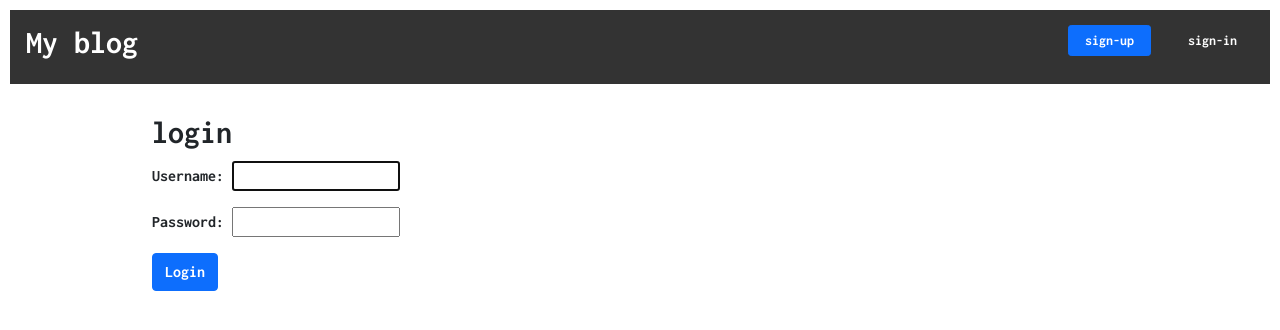
After one commit to Arun445/blog_app, a Django app: page /accounts/login/ in a window 1280 px wide. The commit adds this page. Shown: the top 330 px of the page. Run offline with Django 3.2, Linux system fonts and the light colour scheme.

Commit message:
Added login function, block title added

```diff
--- a/blog/static/blog/blog.css
+++ b/blog/static/blog/blog.css
@@ -61,3 +61,10 @@ a {
     margin-top: -10px;
 
 }
+.top-menu button {
+    color:white;
+}
+
+.sign-in button:hover {
+    color:gray;
+}
--- a/blog/templates/blog/base.html
+++ b/blog/templates/blog/base.html
@@ -4,7 +4,7 @@
 <html lang="en">
 <head>
     <meta charset="UTF-8">
-    <title>My blog</title>
+    <title>{% block title %}{% endblock %}</title>
 
     <link rel="preconnect" href="https://fonts.gstatic.com">
     <link href="https://fonts.googleapis.com/css2?family=Inconsolata:wght@700&display=swap" rel="stylesheet">
@@ -20,6 +20,9 @@
     {% if user.is_authenticated %}
         <a href="{% url 'post_draft_list' %}" class="top-menu"><i class="fas fa-book-open"></i></a>
         <a href="{% url 'post_new' %}" class="top-menu"><i class="fas fa-plus"></i></a>
+    {% else %}
+        <a href="{% url 'login' %}" class="sign-in top-menu"><button class="ml-2 ml-lg-0 btn btn-sm btn px-3">sign-in</button></a>
+        <a href="{% url 'login' %}" class="top-menu"><button class="ml-2 ml-lg-0 btn btn-sm btn-primary px-3">sign-up</button></a>
     {% endif %}
     <h1><a href="{% url 'post_list' %}" class="middle">My blog</a></h1>
 
--- a/blog/templates/blog/post_detail.html
+++ b/blog/templates/blog/post_detail.html
@@ -1,5 +1,7 @@
 
 {% extends 'blog/base.html' %}
+
+{% block title %} {{post.title}} {% endblock %}
 
 {% block content %}
 
--- a/blog/templates/blog/post_draft_list.html
+++ b/blog/templates/blog/post_draft_list.html
@@ -1,4 +1,6 @@
 {% extends 'blog/base.html' %}
+
+{% block title %} My drafts {% endblock %}
 
 {% block content %}
 
--- a/blog/templates/blog/post_edit.html
+++ b/blog/templates/blog/post_edit.html
@@ -1,5 +1,6 @@
 {% extends 'blog/base.html' %}
 
+{% block title %} {{post.title}} {% endblock %}
 
 {% block content %}
 
--- a/blog/templates/blog/post_list.html
+++ b/blog/templates/blog/post_list.html
@@ -1,5 +1,8 @@
 
 {% extends 'blog/base.html' %}
+
+{% block title %} My blog {% endblock %}
+
 
 {% block content %}
 
--- /dev/null
+++ b/blog/templates/registration/login.html
@@ -0,0 +1,17 @@
+{% extends 'blog/base.html' %}
+
+{% block title %}
+    Login
+{% endblock %}
+
+{% block content %}
+
+    <h2>login</h2>
+    <form method="post">
+    {% csrf_token %}
+        {{ form.as_p }}
+        <button type="sumbit" class="btn btn-primary">Login</button>
+    </form>
+
+
+{% endblock content %}
--- a/blog/urls.py
+++ b/blog/urls.py
@@ -1,5 +1,7 @@
 from django.urls import path
 from . import views
+from django.contrib.auth.views import LoginView
+
 
 urlpatterns = [
     path('', views.post_list, name='post_list'),
@@ -8,5 +10,6 @@ urlpatterns = [
     path('post/<int:pk>/edit/', views.post_edit, name='post_edit'),
     path('drafts/', views.post_draft_list, name='post_draft_list'),
     path('post/<int:pk>/publish/', views.post_publish, name='post_publish'),
+    path('accounts/login/', LoginView.as_view(), name='login'),
 
 ]
--- a/blog_app/settings.py
+++ b/blog_app/settings.py
@@ -120,3 +120,5 @@ USE_TZ = False
 # https://docs.djangoproject.com/en/3.1/howto/static-files/
 
 STATIC_URL = '/static/'
+
+LOGIN_REDIRECT_URL = '/'
--- a/blog_app/urls.py
+++ b/blog_app/urls.py
@@ -20,4 +20,5 @@ from blog import urls
 urlpatterns = [
     path('admin/', admin.site.urls),
     path('', include(urls)),
+    #path('accounts/', include('django.contrib.auth.urls')),
 ]
```
Also changed, not shown: blog/views.py (+7 -4 lines).
